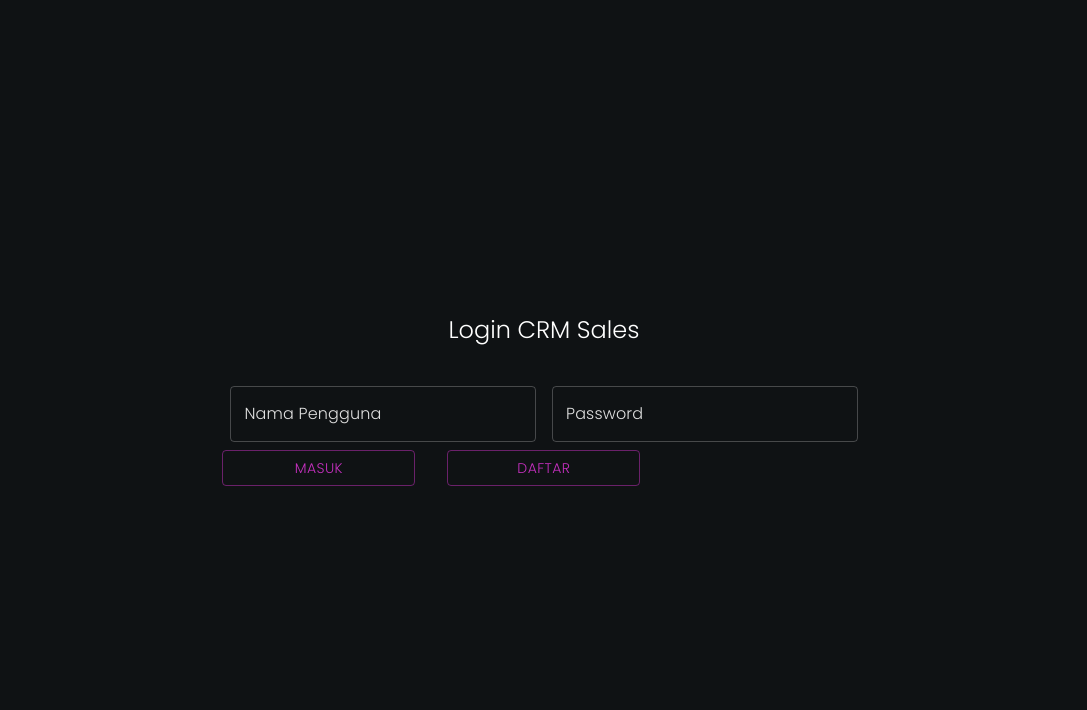
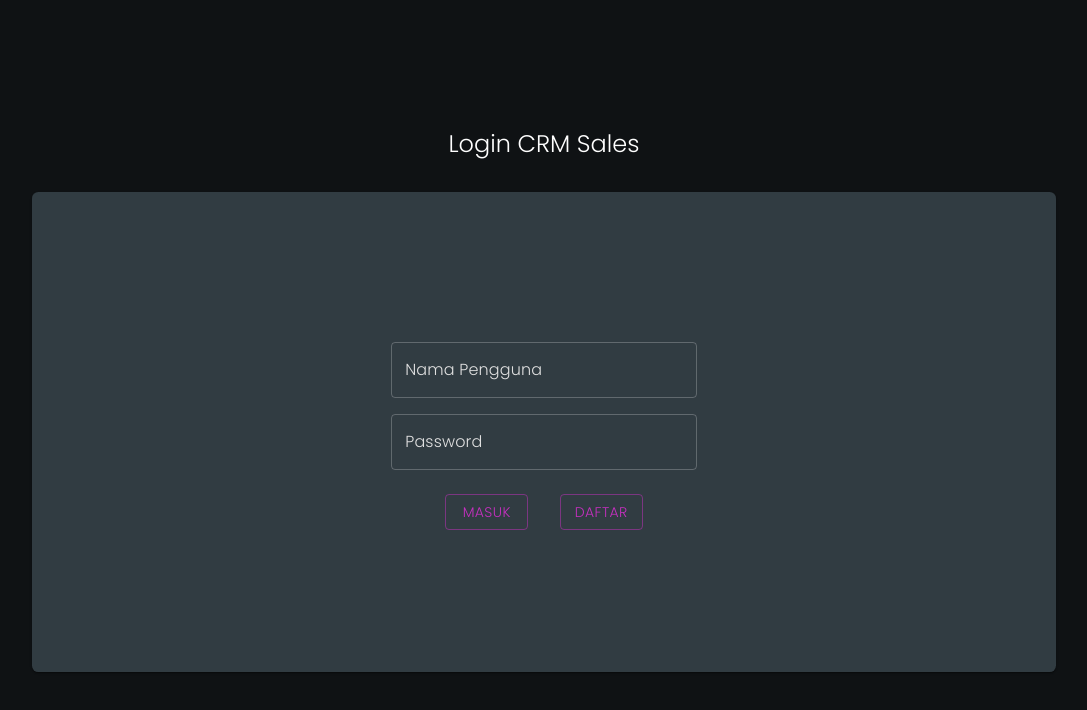
Before and after one commit to luthfibg/crm-sales-frontend, a React (Create React App) app: page /login in a window 1280 px wide. Shown: the top 710 px of the page, without its empty margins (96-1183 px from the left). Built offline with nearby package versions, Linux system fonts and the light colour scheme.

Commit message:
#53 improve login look

```diff
--- a/src/components/ContactsTable.jsx
+++ b/src/components/ContactsTable.jsx
@@ -189,6 +189,7 @@ export default function ContactsTable() {
                 </IconButton>
             </CRMTooltip>
             <CRMTooltip title="Edit kontak. Anda hanya boleh memilih 1 kontak untuk diedit" placement="top" arrow>
+                <span>
                 <IconButton
                 sx={{ textTransform: 'none', height: '2rem', width: '2rem' }}
                 size='small'
@@ -198,8 +199,10 @@ export default function ContactsTable() {
                 cursor={'pointer'}>
                     <EditIcon fontSize='small'/>
                 </IconButton>
+                </span>
             </CRMTooltip>
             <CRMTooltip title="Hapus kontak. Pilih 1 atau lebih kontak untuk dihapus. Ingat: Kontak yang dihapus tidak dapat dikembalikan." placement="top" arrow>
+                <span>
                 <IconButton
                 sx={{ textTransform: 'none', height: '2rem', width: '2rem' }}
                 size='small'
@@ -209,6 +212,7 @@ export default function ContactsTable() {
                 cursor={'pointer'}>
                     <RemoveCircleOutlineIcon fontSize='small'/>
                 </IconButton>
+                </span>
             </CRMTooltip>
             <CRMTooltip title="Tampilkan seluruh kontak" placement="top" arrow>
                 <IconButton
--- a/src/components/LeadsTable.jsx
+++ b/src/components/LeadsTable.jsx
@@ -258,6 +258,7 @@ export default function LeadsTable() {
             </CRMTooltip>
 
             <CRMTooltip title="Edit lead. Anda hanya dapat memilih 1 lead untuk diedit" placement="top" arrow>
+                <span>
                 <IconButton
                     sx={{ textTransform: 'none', height: '2rem', width: '2rem' }}
                     size='small'
@@ -268,9 +269,11 @@ export default function LeadsTable() {
                     cursor={'pointer'}>
                     <EditIcon fontSize='small'/>
                 </IconButton>
+                </span>
             </CRMTooltip>
 
             <CRMTooltip title="Hapus lead. Pilih 1 atau lebih lead untuk dihapus. Ingat: Lead yang dihapus tidak dapat dikembalikan." placement="top" arrow>
+                <span>
                 <IconButton
                     sx={{ textTransform: 'none', height: '2rem', width: '2rem' }}
                     size='small'
@@ -280,6 +283,7 @@ export default function LeadsTable() {
                     onClick={handleDelete}>
                     <RemoveCircleOutlineIcon fontSize='small'/>
                 </IconButton>
+                </span>
             </CRMTooltip>
 
             <CRMTooltip title="Tampilkan seluruh lead" placement="top" arrow>
--- a/src/components/OpportunitiesTable.jsx
+++ b/src/components/OpportunitiesTable.jsx
@@ -157,6 +157,7 @@ export default function OpportunitiesTable() {
             </CRMTooltip> */}
 
             <CRMTooltip title="Tambahkan peluang baru" placement="top" arrow>
+                <span>
                     <IconButton
                     sx={{ textTransform: 'none' }}
                     color='primary'
@@ -165,9 +166,11 @@ export default function OpportunitiesTable() {
                     disabled>
                         <AddIcon fontSize='small'/>
                     </IconButton>
+                </span>
             </CRMTooltip>
 
             <CRMTooltip title="Edit peluang. Anda hanya dapat memilih 1 peluang untuk diedit" placement="top" arrow>
+                <span>
                 <IconButton
                     sx={{ textTransform: 'none', height: '2rem', width: '2rem' }}
                     size='small'
@@ -178,9 +181,11 @@ export default function OpportunitiesTable() {
                     cursor={'pointer'}>
                     <EditIcon fontSize='small'/>
                 </IconButton>
+                </span>
             </CRMTooltip>
 
             <CRMTooltip title="Hapus peluang. Pilih 1 atau lebih peluang untuk dihapus. Ingat: Peluang yang dihapus tidak dapat dikembalikan." placement="top" arrow>
+                <span>
                 <IconButton
                     sx={{ textTransform: 'none', height: '2rem', width: '2rem' }}
                     size='small'
@@ -190,6 +195,7 @@ export default function OpportunitiesTable() {
                     onClick={handleDelete}>
                     <RemoveCircleOutlineIcon fontSize='small'/>
                 </IconButton>
+                </span>
             </CRMTooltip>
 
             <CRMTooltip title="Tampilkan seluruh peluang" placement="top" arrow>
--- a/src/pages/Login.jsx
+++ b/src/pages/Login.jsx
@@ -1,4 +1,4 @@
-import { Box, Button, Container, Snackbar, TextField, Typography } from "@mui/material";
+import { Box, Button, Container, Paper, Snackbar, TextField, Typography } from "@mui/material";
 import axios from "axios";
 import React, { useState } from "react";
 import { Link, useNavigate } from "react-router-dom";
@@ -52,14 +52,16 @@ const Login = () => {
                 autoComplete="off"
             >
                 <Typography sx={{ display: 'flex', justifyContent: 'center', mb: '2rem' }} variant="h5">Login CRM Sales</Typography>
-                <div>
-                    <TextField onChange={handleChange} name="username" id="outlined-username" label="Nama Pengguna" />
-                    <TextField onChange={handleChange} name="password" id="outlined-password" label="Password" type="password" />
-                    <Box display={"flex"}>
-                        <Button onClick={handleOnclickSave} sx={{ width: '30%', mr: '1rem' }} variant="outlined">Masuk</Button>
-                        <Button component={Link} to="/register" sx={{ width: '30%', ml: '1rem' }} variant="outlined">Daftar</Button>
+                <Paper sx={{ height: '60vh', width:'80vw', display: 'flex', justifyContent: 'center', alignItems: 'center', flexDirection: 'column', borderRadius: '0.4rem' }}>
+                    <>
+                    <TextField onChange={handleChange} name="username" id="outlined-username" label="Nama Pengguna" sx={{ maxWidth:'90%', }} />
+                    <TextField onChange={handleChange} name="password" id="outlined-password" label="Password" type="password" sx={{ maxWidth:'90%' }} />
+                    </>
+                    <Box display={"flex"} justifyContent={"center"} marginTop={"1rem"}>
+                        <Button onClick={handleOnclickSave} sx={{ width: '100%', mr: '1rem' }} variant="outlined">Masuk</Button>
+                        <Button component={Link} to="/register" sx={{ width: '100%', ml: '1rem' }} variant="outlined">Daftar</Button>
                     </Box>
-                </div>
+                </Paper>
             </Box>
         </Container>
     );
```
Also changed, not shown: src/components/LeadPotentialValue.jsx (+3 -4 lines). Lines whose indentation alone changed are shown as unchanged.
